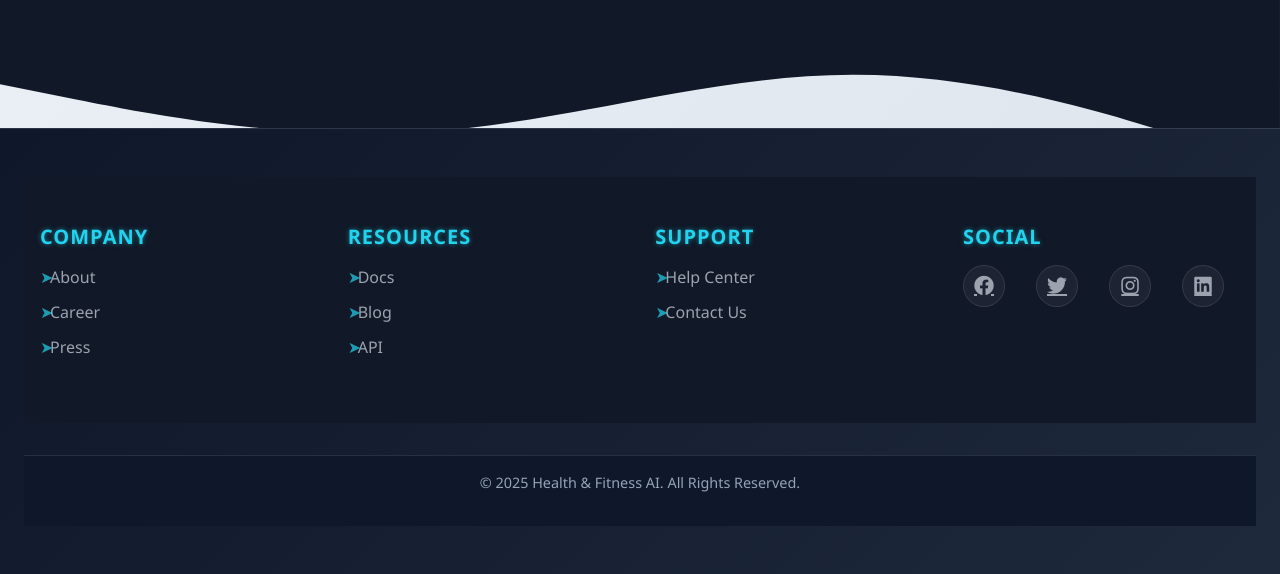
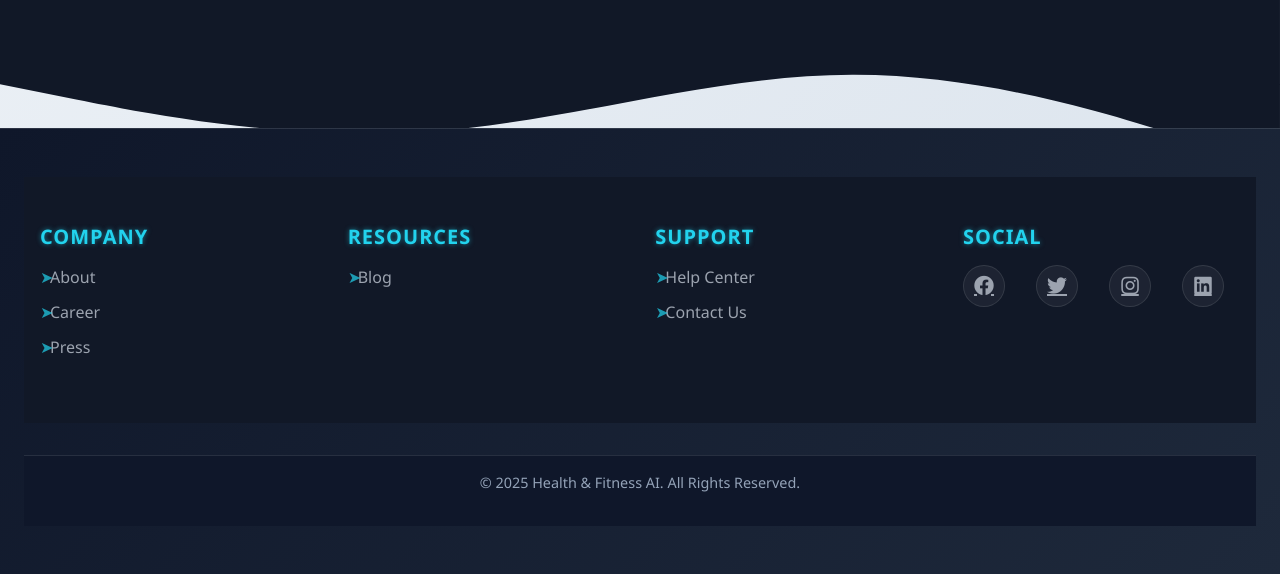
Before and after one commit to amma630/health, a Django app: page /chat/ in a window 1280 px wide. Shown: the part 654-1228 px from the top of the page. Run offline with Django 5.2, Linux system fonts and the light colour scheme.

Commit message:
Update base.html blog .html url

```diff
--- a/health_fitness_ai/templates/users/base.html
+++ b/health_fitness_ai/templates/users/base.html
@@ -253,9 +253,7 @@
       <div class="footer-column">
         <h4>Resources</h4>
         <ul>
-          <li><a href="#">Docs</a></li>
-          <li><a href="#">Blog</a></li>
-          <li><a href="#">API</a></li>
+           <li><a href="{% url 'blogs' %}">Blog</a></li>
         </ul>
       </div>
 
```
